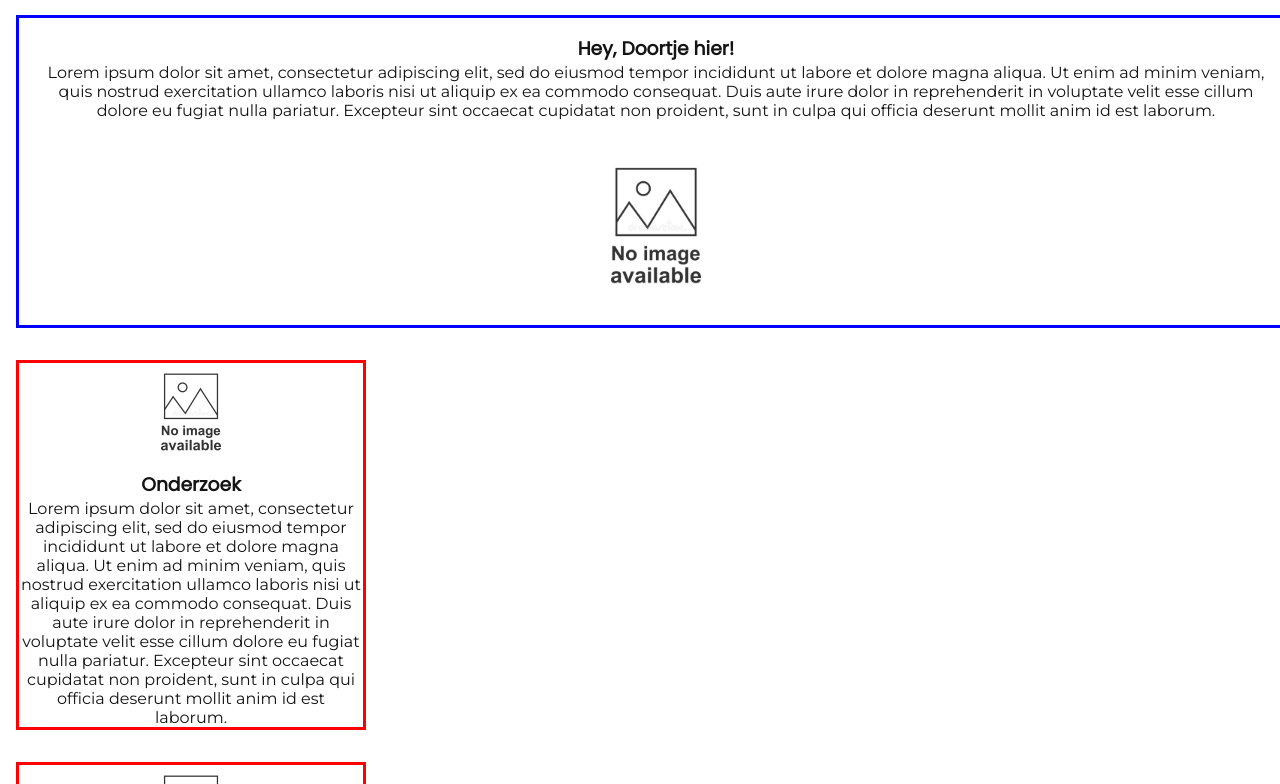
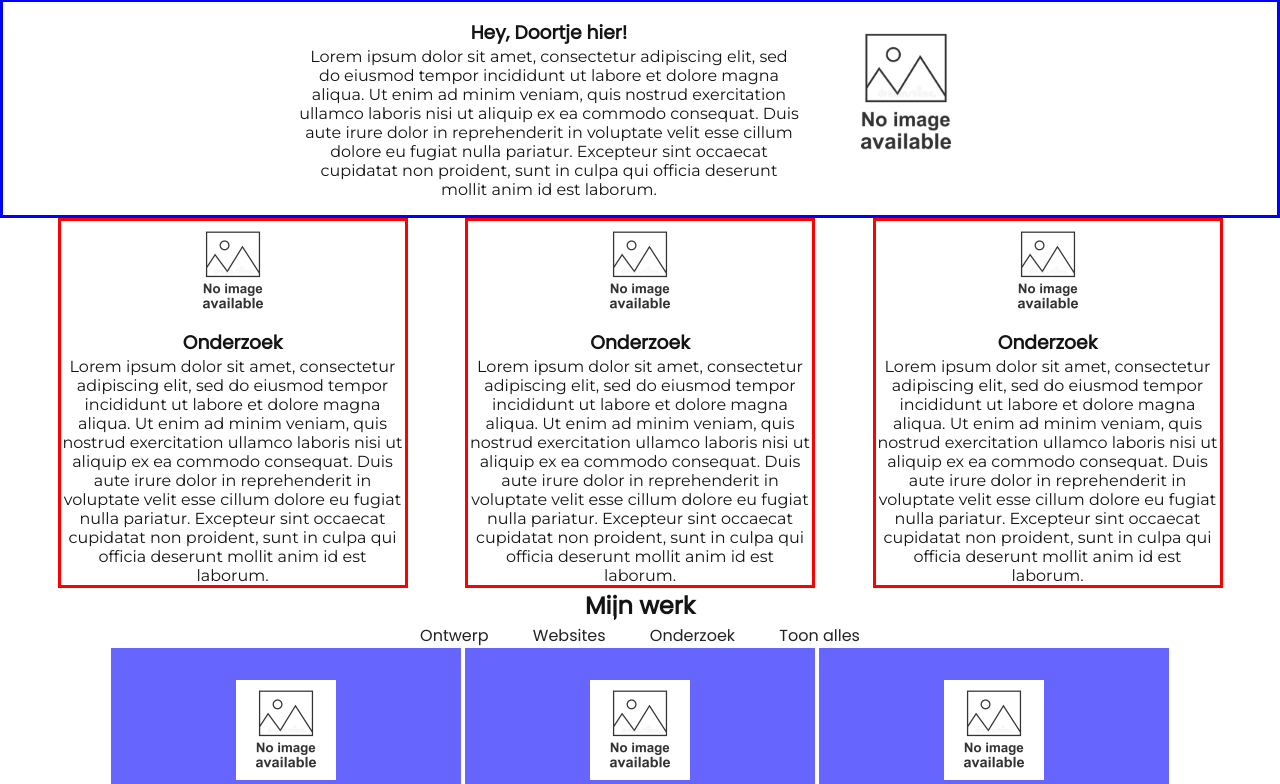
Before and after one commit to 17022754/Portfolio, a plain HTML site: page index.html in a window 1280 px wide. Shown: the part 111-895 px from the top of the page. Drawn offline with Linux system fonts and the light colour scheme.

Commit message:
fixed the width

```diff
--- a/filter-element.css
+++ b/filter-element.css
@@ -76,7 +76,6 @@ input[type="radio"][id=reset]:hover + label {
 .tile {
   width: 100%;
   max-width:350px;
-  margin: 1rem;
   padding: 2rem;
   display: inline-flex;
   justify-content: center;
--- a/index.css
+++ b/index.css
@@ -81,11 +81,15 @@ ul {
 	margin:0 auto;
 	border-style: solid;
 	border-color: blue;
-	margin: 1rem;
+	display: flex;
+	flex-wrap: wrap;
+	justify-content: center;
 }
 
 .intro-text{
 	margin: 1rem;
+	width: 100%;
+	max-width: 500px;
 }
 
 /*Opmaak intro image*/
@@ -101,7 +105,8 @@ ul {
 	width: 100%;
 	margin: 0;
 	display: flex;
-	flex-direction: column;
+	flex-wrap: wrap;
+	justify-content: space-evenly;
 }
 
 .workethic-image{
@@ -113,7 +118,6 @@ ul {
 .workethic-text{
 	border-style: solid;
 	border-color: red;
-	margin: 1rem;
 	width: 100%;
 	max-width: 350px;
 }
```
